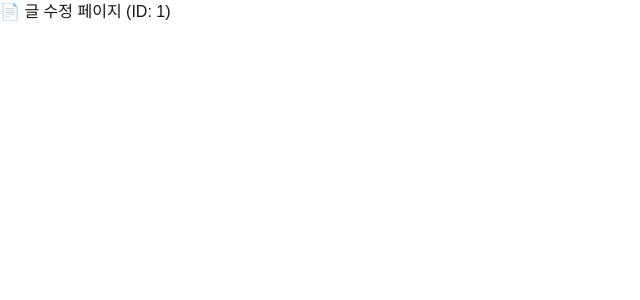
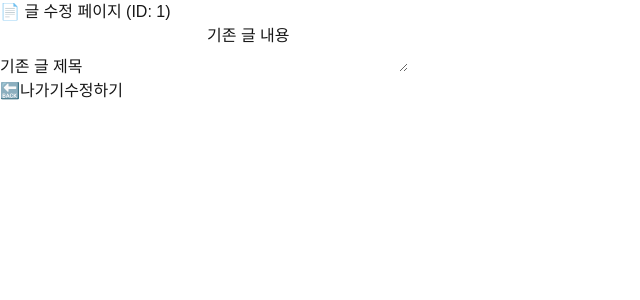
Before and after one commit to yullivan/blog-front, a Next.js app: page /posts/1/edit in a window 1280 px wide. Shown: the top 300 px of the page, without its empty margins (0-640 px from the left). Built offline with nearby package versions, Linux system fonts and the light colour scheme.

Commit message:
feat: 글 수정 폼 추가

```diff
--- a/src/app/posts/[postId]/edit/page.tsx
+++ b/src/app/posts/[postId]/edit/page.tsx
@@ -1,12 +1,23 @@
+import BackwardButton from "@/components/backward-button";
+
 export default async function EditPost({
   params,
 }: {
   params: Promise<{ postId: string }>;
 }) {
   const { postId } = await params;
+
   return (
     <div>
       <div>📄 글 수정 페이지 (ID: {postId})</div>
+      <form>
+        <input type="text" name="title" defaultValue={"기존 글 제목"} />
+        <textarea name="content" defaultValue={"기존 글 내용"}></textarea>
+        <div>
+          <BackwardButton />
+          <button type="submit">수정하기</button>
+        </div>
+      </form>
     </div>
   );
 }
```
